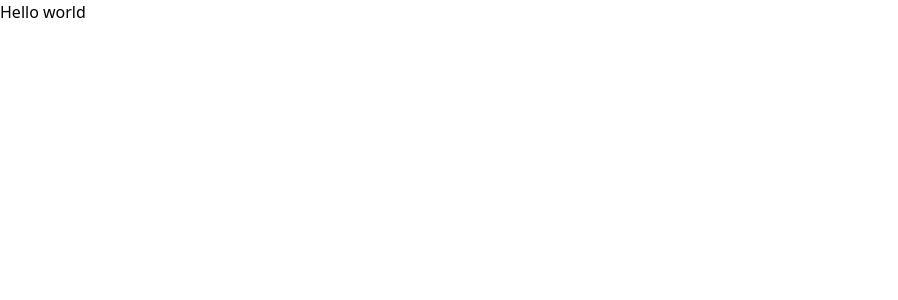
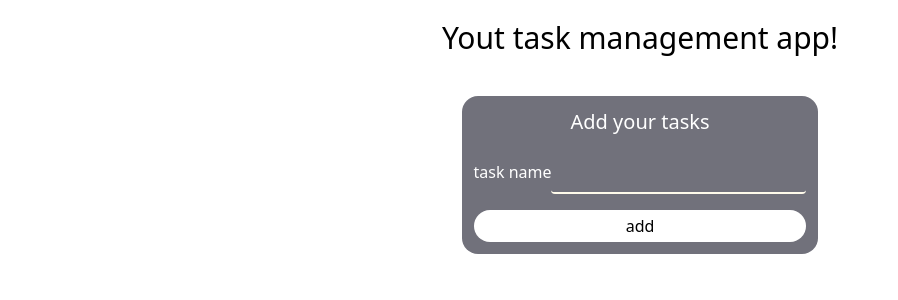
Before and after one commit to xXAqua-FireXx/task-management-app, a SvelteKit app: page / in a window 1280 px wide. Shown: the top 300 px of the page, without its empty margins (0-898 px from the left). Built offline with nearby package versions, Linux system fonts and the light colour scheme.

Commit message:
Actually started doing something

```diff
--- a/package.json
+++ b/package.json
@@ -14,6 +14,7 @@
 	},
 	"devDependencies": {
 		"@sveltejs/adapter-auto": "^6.0.0",
+		"@sveltejs/adapter-netlify": "^5.1.1",
 		"@sveltejs/kit": "^2.22.0",
 		"@sveltejs/vite-plugin-svelte": "^6.0.0",
 		"@tailwindcss/forms": "^0.5.9",
--- a/src/routes/+page.svelte
+++ b/src/routes/+page.svelte
@@ -1 +1,47 @@
-Hello world
+<script>
+    let tasks = $state([]);
+    let newTask = $state("");
+</script>
+
+<main class="flex flex-col gap-10 items-center p-5">
+    <h1 class="text-3xl bold">Yout task management app!</h1>
+    <div class="adder p-3 flex flex-col rounded-2xl bg-zinc-500 text-white gap-4 items-center">
+        <h2 class="text-xl">Add your tasks</h2>
+        <div class="name">
+            <label for="name">task name</label><input
+                class=" bg-transparent border-0 border-b-2 border-amber-50 rounded-sm"
+                bind:value={newTask}
+                type="text"
+                name="name"
+                id="name"
+            />
+        </div>
+        <button
+            class="p-1 bg-white text-black rounded-2xl hover:bg-zinc-200 w-full"
+            onclick={() => {
+                if(newTask){tasks.push({name:newTask,iscomplete:false})};
+            }}>add</button
+        >
+    </div>
+    {#if tasks.length}
+        <div class="filter">
+        <label for="completed">Show only completed tasks</label>
+        <input type="checkbox" name="completed" id="completed">
+        <label for="incomplete">Show only incomplete tasks</label>
+        <input type="checkbox" name="incomplete" id="incomplete">
+    </div>
+    {/if}
+    <div class="tasks flex flex-col gap-3">
+        {#each tasks as task,i}
+            <div class="task flex flex-row gap-2 {task.iscomplete? 'bg-zinc-400':"bg-blue-600"} text-white p-3 items-center rounded-sm w-80 justify-between">
+            <p>{task.name}</p>
+            <div class="ops">
+                {#if !task.iscomplete}
+                    <button class="p-1 aspect-square h-8 rounded-md bg-green-500 hover:bg-green-600" onclick={()=>{task.iscomplete=true}}>✓</button>
+                {/if}
+                <button class="p-1 aspect-square h-8 rounded-md bg-red-500 hover:bg-red-600" onclick={()=>{tasks.splice(i,1)}}>x</button>
+            </div>
+        </div>
+        {/each}
+    </div>
+</main>
--- a/svelte.config.js
+++ b/svelte.config.js
@@ -1,4 +1,4 @@
-import adapter from '@sveltejs/adapter-auto';
+import adapter from '@sveltejs/adapter-netlify';
 
 /** @type {import('@sveltejs/kit').Config} */
 const config = {
@@ -6,7 +6,10 @@ const config = {
 		// adapter-auto only supports some environments, see https://svelte.dev/docs/kit/adapter-auto for a list.
 		// If your environment is not supported, or you settled on a specific environment, switch out the adapter.
 		// See https://svelte.dev/docs/kit/adapters for more information about adapters.
-		adapter: adapter()
+		adapter: adapter({
+			edge:false,
+			split:false
+		})
 	}
 };
 
```
Also changed, not shown: 1 other file (tests, documents, lock files or other folders).
